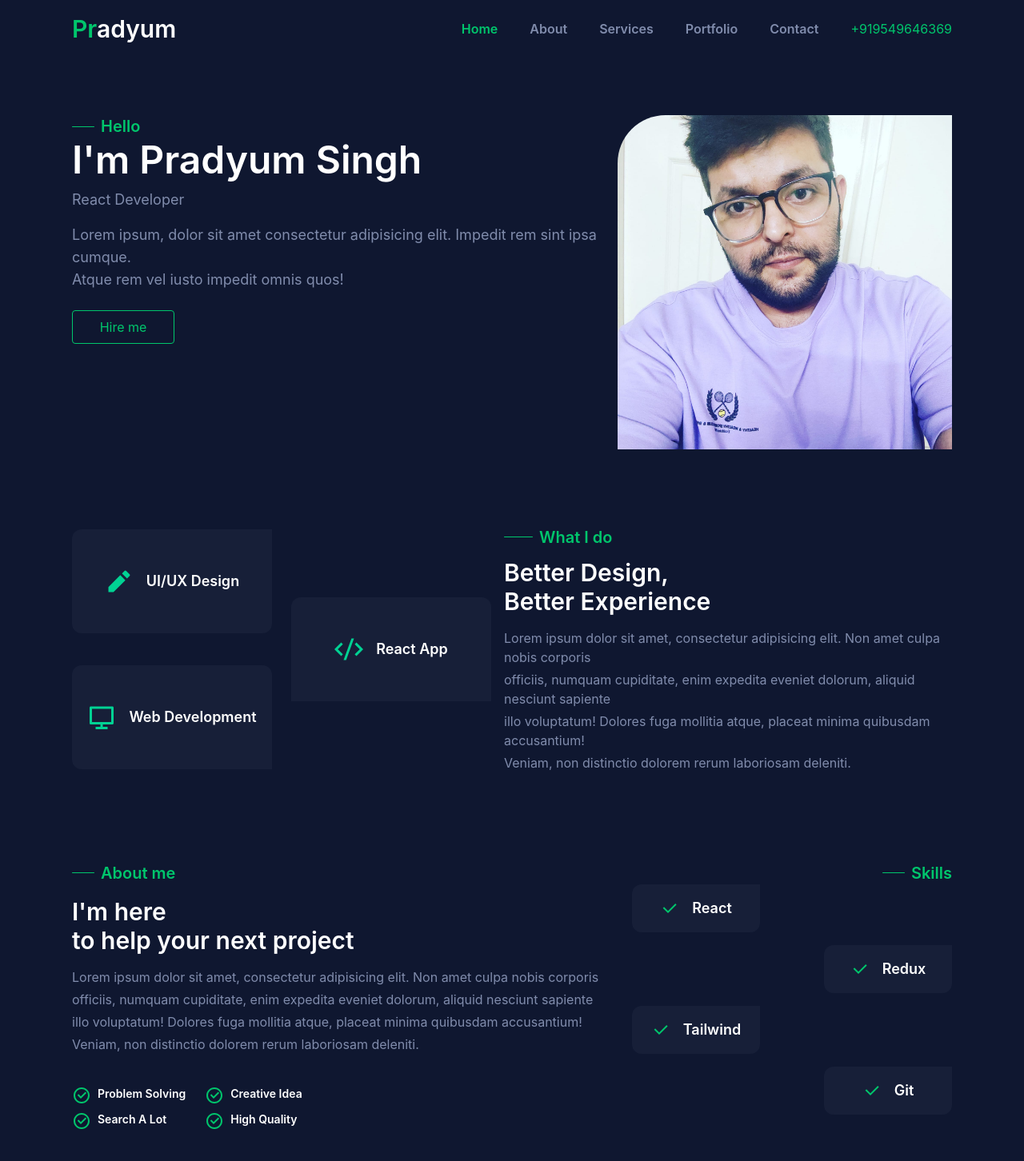
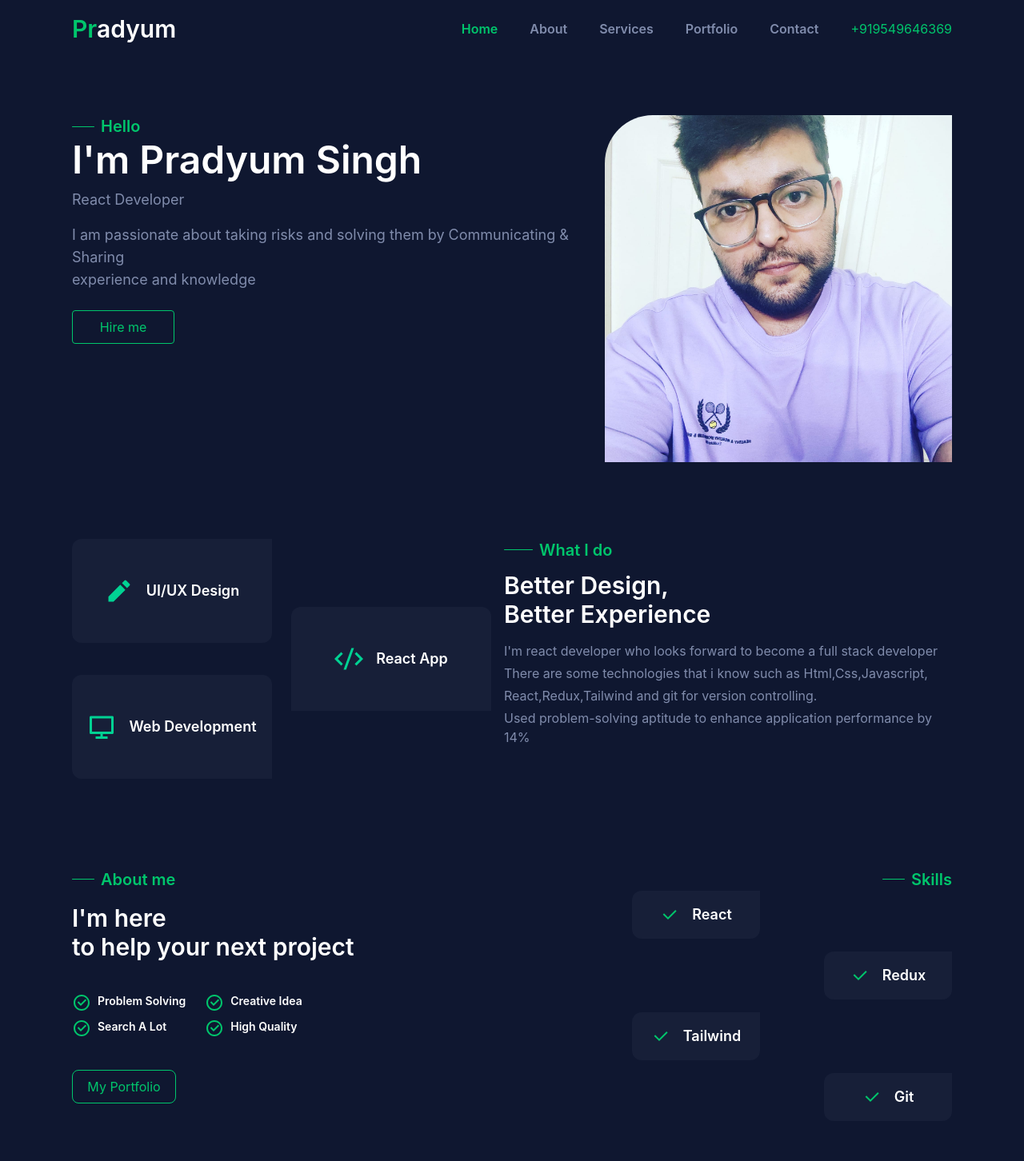
Before and after one commit to Paddyislw/portfolio-website, a React (Create React App) app: page / in a window 1280 px wide. Shown: the top 1452 px of the page at 80% size. Built offline with nearby package versions, Linux system fonts and the light colour scheme.

Commit message:
added text

```diff
--- a/src/Components/About.js
+++ b/src/Components/About.js
@@ -15,12 +15,7 @@ export default function About() {
                 </div>
                 <p className='text-white text-3xl font-semibold mt-4'>I'm here</p>
                 <p className='text-white text-3xl font-semibold mb-4'>to help your next project</p>
-                <div className='text-[#808cac] space-y-1 mt-4 mb-4' >
-                    <p>Lorem ipsum dolor sit amet, consectetur adipisicing elit. Non amet culpa nobis corporis</p>
-                    <p>officiis, numquam cupiditate, enim expedita eveniet dolorum, aliquid nesciunt sapiente</p>
-                    <p>illo voluptatum! Dolores fuga mollitia atque, placeat minima quibusdam accusantium!</p>
-                    <p>Veniam, non distinctio dolorem rerum laboriosam deleniti.</p>
-                </div>
+
                 <div className='flex space-x-6 pt-6'>
                     <div className='font-semibold text-sm  text-white'>
                         <div className='flex space-x-2 mb-2'>
--- a/src/Components/Contact.js
+++ b/src/Components/Contact.js
@@ -8,13 +8,9 @@ export default function Contact() {
                     <hr className='border-1 border-[#00c66c] w-9 mr-2 rounded-xl' />
                     <p className='text-xl lg:text-lg'>Contact me</p>
                 </div>
-                <p className='text-3xl font-semibold text-white lg:text-xl'>Contact with me</p>
-                <div className='text-[#808cac] space-y-1 mt-6 mb-4'>
-                    <p>Lorem ipsum dolor sit amet, consectetur adipisicing elit. Non amet culpa nobis corporis</p>
-                    <p>illo voluptatum! Dolores fuga mollitia atque, placeat minima quibusdam accusantium!</p>
-                    <p>Veniam, non distinctio dolorem rerum laboriosam deleniti.</p>
-                </div>
-                <div className='space-y-3 pt-4'>
+                <p className='text-3xl font-semibold text-white lg:text-xl pb-10'>Contact with me</p>
+
+                <div className='space-y-3 pt-4 pb-10'>
                     <div className='flex space-x-4'>
                         <svg xmlns="http://www.w3.org/2000/svg" viewBox="0 0 24 24" width="24" height="24">
                             <path fill="none" d="M0 0h24v24H0z" />
--- a/src/Components/HeroSec.js
+++ b/src/Components/HeroSec.js
@@ -12,8 +12,8 @@ export default function HeroSec() {
             </div>
             <p className='text-white text-5xl font-semibold pt-1 pb-3 xl:text-4xl'>I'm <span>Pradyum Singh</span></p>
             <p className='text-lg xl:text-base text-[#808cac] pb-4'>React Developer</p>
-            <p className='text-lg xl:text-base text-[#808cac]'>Lorem ipsum, dolor sit amet consectetur adipisicing elit. Impedit rem sint ipsa cumque.</p>
-            <p className='text-lg xl:text-base text-[#808cac]'>Atque rem vel iusto impedit omnis quos!</p>
+            <p className='text-lg xl:text-base text-[#808cac]'>I am passionate about taking risks and solving them by Communicating & Sharing</p>
+            <p className='text-lg xl:text-base text-[#808cac]'>experience and knowledge</p>
             <button className='w-32 border-[1px] border-[#00c66c] rounded text-[#00c66c] py-2 mt-6'>Hire me</button>
         </div>
         <div>
--- a/src/Components/WhatIDo.js
+++ b/src/Components/WhatIDo.js
@@ -35,10 +35,10 @@ export default function WhatIDo() {
                 <p className='text-white text-3xl font-semibold xl:text-2xl'>Better Design,</p>
                 <p className='text-white text-3xl font-semibold xl:text-2xl'>Better Experience</p>
                 <div className='text-[#808cac] space-y-1 mt-4'>
-                    <p>Lorem ipsum dolor sit amet, consectetur adipisicing elit. Non amet culpa nobis corporis</p>
-                    <p>officiis, numquam cupiditate, enim expedita eveniet dolorum, aliquid nesciunt sapiente</p>
-                    <p>illo voluptatum! Dolores fuga mollitia atque, placeat minima quibusdam accusantium!</p>
-                    <p>Veniam, non distinctio dolorem rerum laboriosam deleniti.</p>
+                    <p>I'm react developer who looks forward to become a full stack developer </p>
+                    <p>There are some technologies that i know such as Html,Css,Javascript,</p>
+                    <p>React,Redux,Tailwind and git for version controlling.</p>
+                    <p>Used problem-solving aptitude to enhance application performance by 14%</p>
                 </div>
             </div>
         </div>
```
